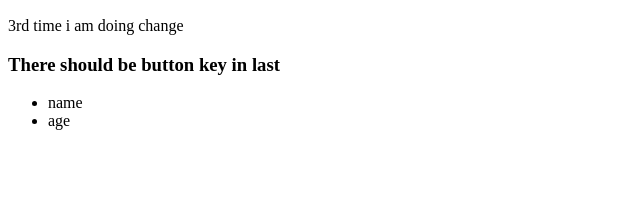
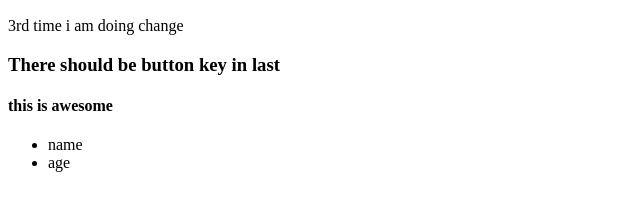
Before and after one commit to priyanshu886291kumar/learning-git, a plain HTML site: page index.html in a window 1280 px wide. Shown: the part 110-320 px from the top of the page, without its empty margins (0-640 px from the left). Drawn offline with Linux system fonts and the light colour scheme.

Commit message:
fix bug
whatever i have changed trying to push this in master branch so i have to give pull request

```diff
--- a/index.html
+++ b/index.html
@@ -12,6 +12,7 @@
     <h2>hello everyone i am changing something </h2>
      <div>3rd time i am doing change </div>
      <h3> There should be button key in last</h3>
+    <h4> this is awesome</h4>
      <ul>
         <li>name</li>
         <li> age </li>
```
